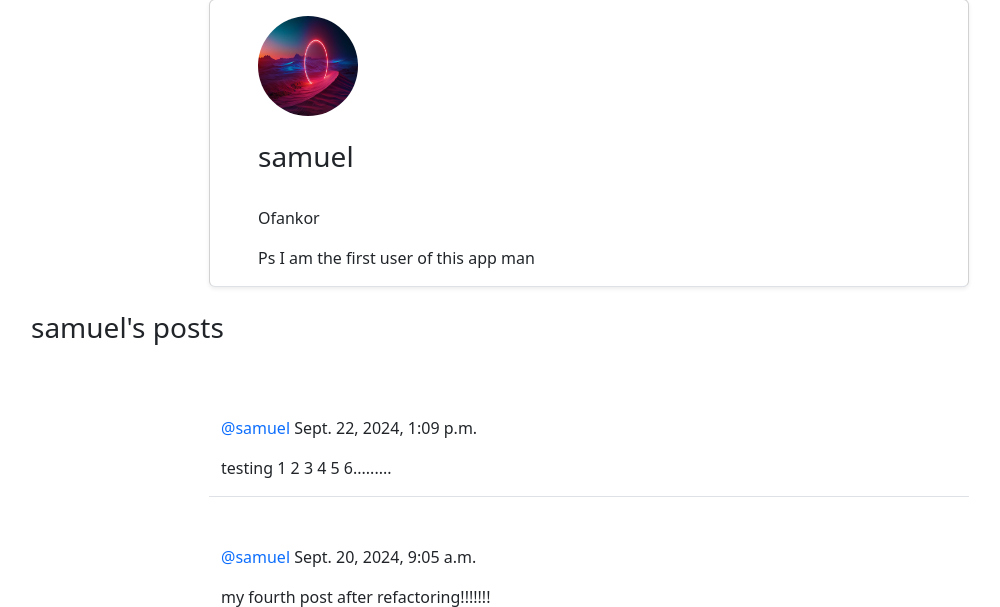
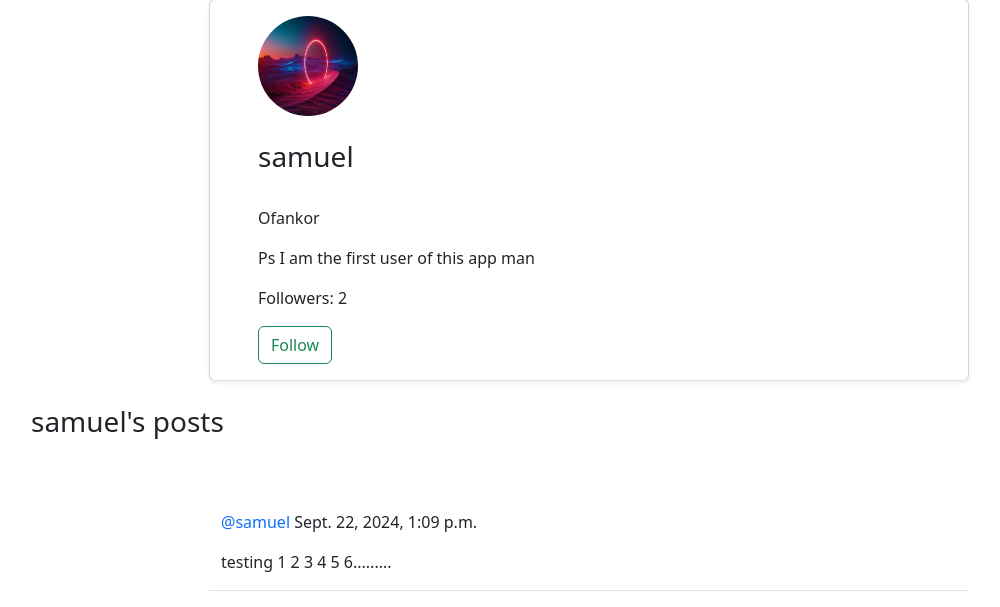
Before and after one commit to samuel2l/Django-Social-Media-Web-App, a Django app: page /posts/profile/1 in a window 1280 px wide. Shown: the part 191-798 px from the top of the page, without its empty margins (51-1051 px from the left). Run offline with Django 5.2, Linux system fonts and the light colour scheme; data comes from the database, SQL or seed files in the repository; both versions use the stored data as it was after the commit; some libraries are stand-ins or nearby versions.

Commit message:
add follow/unfollow

```diff
--- a/social/templates/profile.html
+++ b/social/templates/profile.html
@@ -37,6 +37,23 @@
             {% if profile.bio %}
             <p>{{ profile.bio }}</p>
             {% endif %}
+            <div class="mb-3">
+                <p>Followers: {{ followers }}</p>
+                {% if user == request.user %}
+                {% else %}
+                {% if is_follower %}
+                <form method="POST" action="{% url 'unfollow' profile.pk %}">
+                    {% csrf_token %}
+                    <button class="btn btn-outline-danger" type="submit">Unfollow</button>
+                </form>
+                {% else %}
+                <form method="POST" action="{% url 'follow' profile.pk %}">
+                    {% csrf_token %}
+                    <button class="btn btn-outline-success" type="submit">Follow</button>
+                </form>
+                {% endif %}
+                {% endif %}
+            </div>
         </div>
     </div>
     {% if profile.name %}
--- a/social/urls.py
+++ b/social/urls.py
@@ -13,6 +13,9 @@ urlpatterns = [
     path('my-posts/',views.get_user_posts,name='my-posts'),
     path('profile/<int:pk>',views.ProfileView.as_view(),name='profile'),
     path('edit-profile/<int:pk>',views.EditProfileView.as_view(),name='edit-profile'),
+    path('profile/<int:pk>/follow',views.Follow.as_view(),name='follow'),
+    path('profile/<int:pk>/unfollow',views.Unfollow.as_view(),name='unfollow'),
+
 
 
 
--- a/social/views.py
+++ b/social/views.py
@@ -1,5 +1,5 @@
 from django.http import HttpResponse
-from django.shortcuts import get_object_or_404, render
+from django.shortcuts import get_object_or_404, redirect, render
 from django.urls import reverse, reverse_lazy
 from django.views.generic import ListView,DetailView,CreateView,UpdateView,DeleteView,View
 from django.contrib.auth.mixins import LoginRequiredMixin,UserPassesTestMixin
@@ -99,11 +99,20 @@ class ProfileView(View):
         profile = Profile.objects.get(pk=pk)
         user = profile.user
         posts = Post.objects.filter(author=user).order_by('-date_created')
+        followers=profile.followers.all()
+
+        if request.user in followers:
+            is_follower=True
+        else:
+            is_follower=False
+
 
         context = {
             'user': user,
             'profile': profile,
-            'posts': posts
+            'posts': posts,
+            'followers':len(followers),
+            'is_follower':is_follower
         }
 
         return render(request, 'profile.html', context)
@@ -121,3 +130,17 @@ class EditProfileView(LoginRequiredMixin, UserPassesTestMixin, UpdateView):
     def test_func(self):
         profile = self.get_object()
         return self.request.user == profile.user
+
+class Follow(LoginRequiredMixin,View):
+    def post(self,request,pk,*args,**kwargs):
+        profile=Profile.objects.get(pk=pk)
+
+        profile.followers.add(request.user)
+        return redirect('profile', pk=profile.pk)
+
+class Unfollow(LoginRequiredMixin,View):
+    def post(self,request,pk,*args,**kwargs):
+        profile=Profile.objects.get(pk=pk)
+        profile.followers.remove(request.user)
+
+        return redirect('profile', pk=profile.pk)
```
Also changed, not shown: db.sqlite3.
